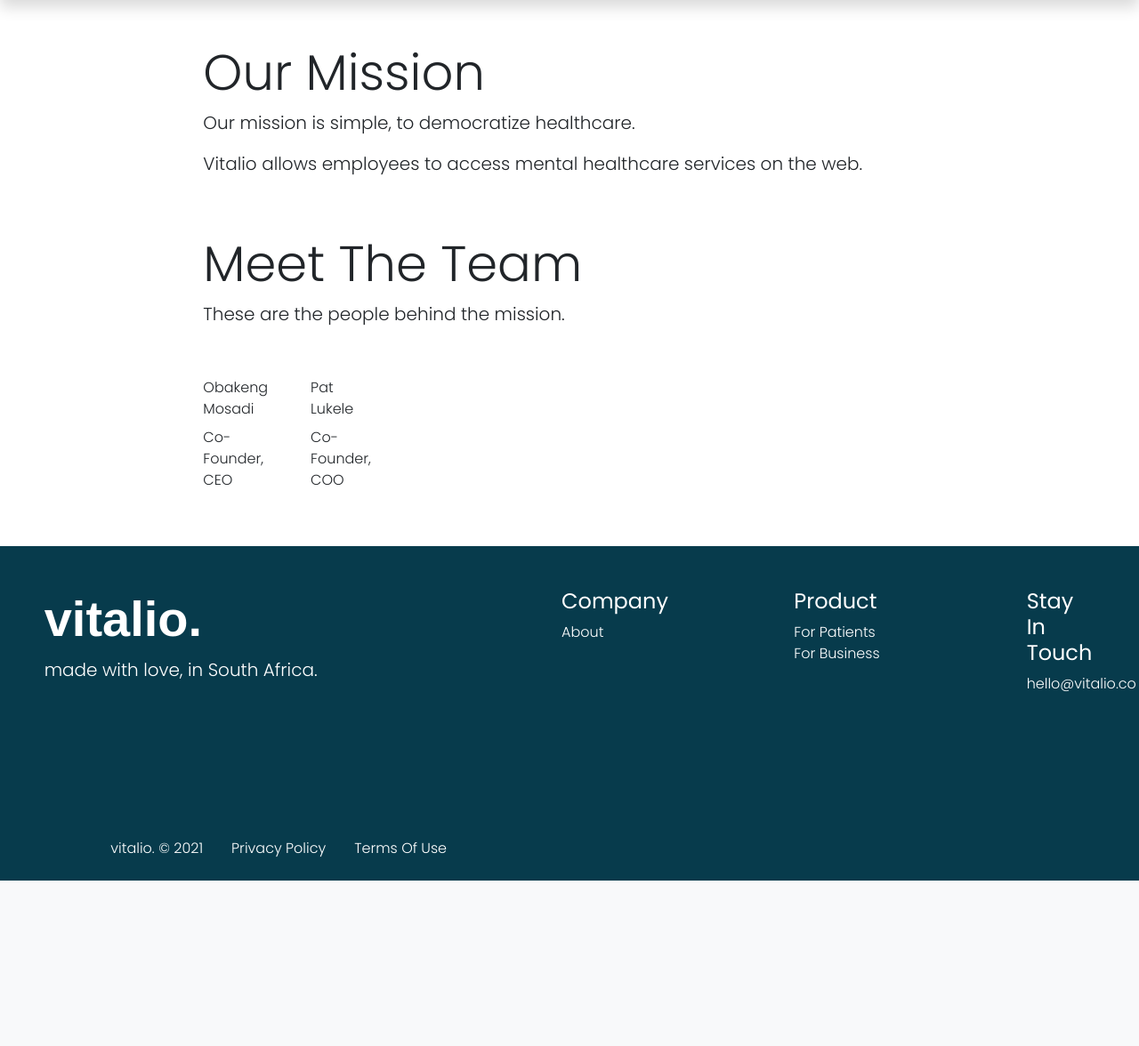
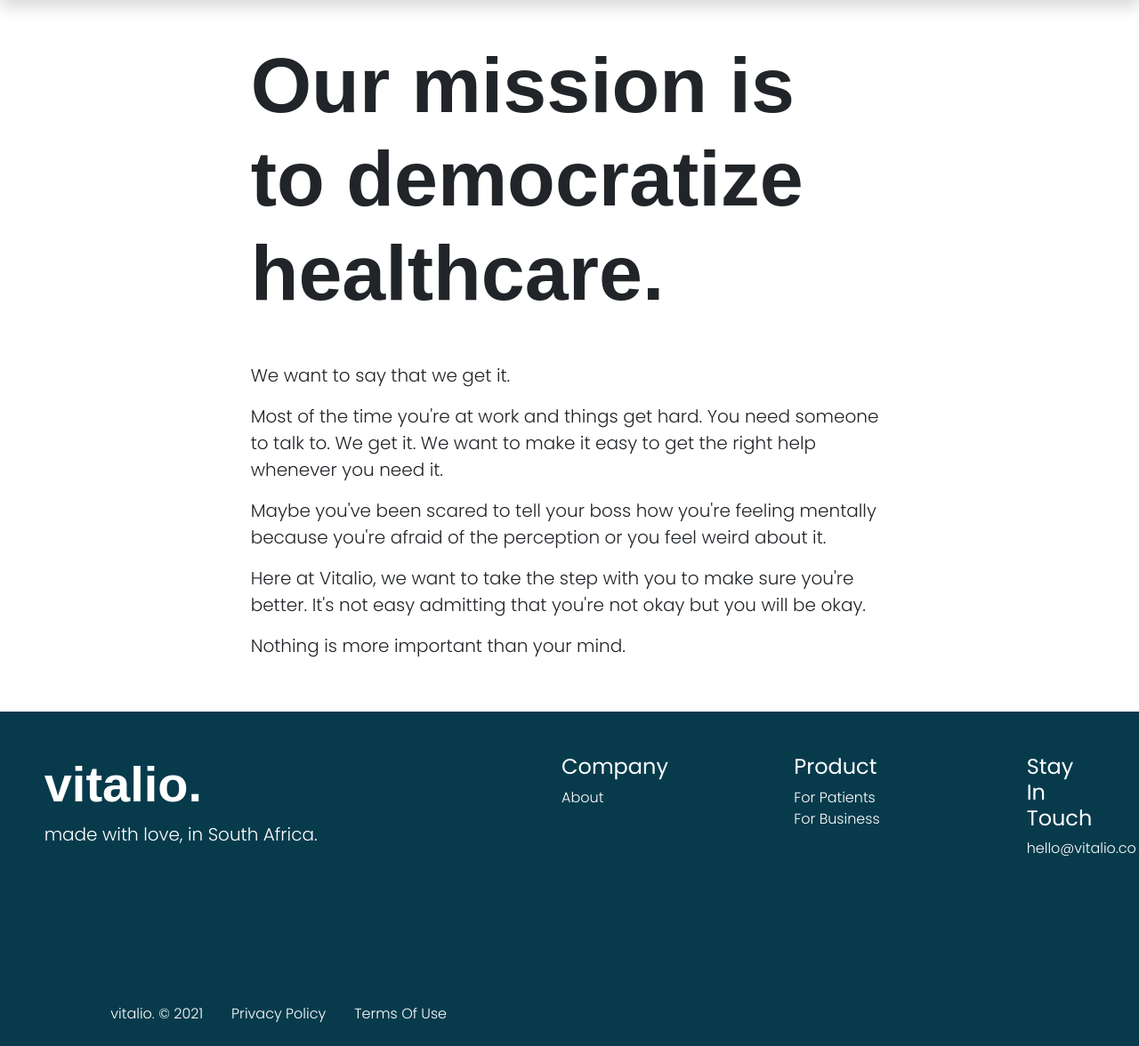
Before and after one commit to obakeng-develops/vitalio, a Django app: page /about in a window 1280 px wide. Shown: the part 74-1250 px from the top of the page at 89% size. Before the commit the page ends 1064 px from the top, so only its background shows below. Run offline with Django 3.2, Linux system fonts and the light colour scheme; some libraries are stand-ins or nearby versions.

Commit message:
Redesigned the about and pricing page. Added business and patients page.

```diff
--- a/vitalio/pages/static/css/pages.css
+++ b/vitalio/pages/static/css/pages.css
@@ -31,10 +31,30 @@ body {
     color: white;
     height: 40vh;
 }
+.about {
+    height: 100vh;
+}
+.business {
+    height: 80vh;
+}
+.talk {
+    height: 40vh;
+    color: #fff;
+}
+.patients {
+    height: 100vh;
+    color: #fff;
+}
+.pricing {
+    height: 80vh;
+}
 
 /* Footer */
 .footer-link {
-    color: white;
+    color: #fff;
+}
+.footer-link:hover {
+    color: #fff;
 }
 
 /* Background Styles */
--- a/vitalio/pages/templates/pages/about.html
+++ b/vitalio/pages/templates/pages/about.html
@@ -1,33 +1,25 @@
 {% extends 'pages/base.html' %}
 {% load static %}
 
-{% block title %} About Us {% endblock %}
+{% block title %} Our Mission {% endblock %}
 
 {% block content %}
-<section class="container-fluid">
-    <div class="row justify-content-center my-4 py-4">
-        <div class="col-md-8">
-            <h1 class="display-4 font-manrope">Our Mission</h1>
-            <p class="lead">Our mission is simple, to democratize healthcare.</p>
-            <p class="lead">Vitalio allows employees to access mental healthcare services on the web.</p>
-        </div>
-    </div>
+
+<section class="container-fluid about d-flex align-items-center">
     <div class="row justify-content-center">
-        <div class="col-md-8">
-            <h1 class="display-4 font-manrope">Meet The Team</h1>
-            <p class="lead">These are the people behind the mission.</p>
-            <div class="team d-flex  my-5">
-              <div class="person">
-                  <!-- <div class="image"><img src="{% static 'images/1581439187738.jpg' %}" class="image"></div> -->
-                  <div class="name my-2 font-manrope">Obakeng Mosadi</div>
-                  <div class="title font-montserrat">Co-Founder, CEO</div>
-              </div>
-              <div class="person mx-5">
-                <!-- <div class="image"><img src="{% static 'images/1583251569413.jpg' %}" class="image"></div> -->
-                <div class="name my-2 font-manrope">Pat Lukele</div>
-                <div class="title font-montserrat">Co-Founder, COO</div>
-              </div>
-            </div>
+        <div class="col-md-7">
+            <h1 class="display-2 font-manrope-bold">Our mission is to democratize healthcare.</h1>
+            <p class="lead mt-5">We want to say that we get it.</p>
+            <p class="lead">Most of the time you're at work and things get hard. You need someone to talk to.
+                We get it. We want to make it easy to get the right help whenever you need it.
+            </p>
+            <p class="lead">Maybe you've been scared to tell your boss how you're feeling mentally because
+                you're afraid of the perception or you feel weird about it.
+            </p>
+            <p class="lead">Here at Vitalio, we want to take the step with you to make sure you're better.
+                It's not easy admitting that you're not okay but you will be okay.
+            </p>
+            <p class="lead">Nothing is more important than your mind.</p>
         </div>
     </div>
 </section>
--- a/vitalio/pages/templates/pages/base.html
+++ b/vitalio/pages/templates/pages/base.html
@@ -29,8 +29,8 @@
         <div class="collapse navbar-collapse" id="navbarNavAltMarkup">
             <div class="navbar-nav ml-auto">
                 <a class="nav-link text-white" href="{% url 'about' %}">Mission</a>
-                <a class="nav-link text-white" href="#">Businesses</a>
-                <a class="nav-link text-white" href="#">Patients</a>
+                <a class="nav-link text-white" href="{% url 'business' %}">Businesses</a>
+                <a class="nav-link text-white" href="{% url 'patients' %}">Patients</a>
                 <a class="nav-link text-white" href="{% url 'pricing' %}">Pricing</a>
             </div>
         </div>
--- a/vitalio/pages/templates/pages/footer.html
+++ b/vitalio/pages/templates/pages/footer.html
@@ -7,14 +7,14 @@
         <div class="col-md-2 mx-4 my-5">
             <h4>Company</h4>
             <ul class="navbar-nav">
-                <li class="navbar-item">About</li>
+                <a href="{% url 'patients' %}" class="footer-link"><li class="navbar-item">About</li></a>
             </ul>
         </div>
         <div class="col-md-2 mx-4 my-5">
             <h4>Product</h4>
             <ul class="navbar-nav">
-                <li class="navbar-item">For Patients</li>
-                <li class="navbar-item">For Business</li>
+                <a href="{% url 'patients' %}" class="footer-link"><li class="navbar-item">For Patients</li></a>
+                <a href="{% url 'business' %}" class="footer-link"><li class="navbar-item">For Business</li></a>
             </ul>
         </div>
         <div class="col-md-1 mx-4 my-5">
--- a/vitalio/pages/urls.py
+++ b/vitalio/pages/urls.py
@@ -2,11 +2,13 @@
 from django.urls import path
 
 # Views
-from .views import home, about, pricing, demo
+from .views import home, about, pricing, demo, business, patients
 
 urlpatterns = [
     path('', home, name="home"),
     path('about', about, name="about"),
     path('pricing', pricing, name="pricing"),
-    path('demo', demo, name="demo")
+    path('demo', demo, name="demo"),
+    path('business', business, name="business"),
+    path('patients', patients, name="patients")
 ]
--- a/vitalio/pages/views.py
+++ b/vitalio/pages/views.py
@@ -12,3 +12,9 @@ def pricing(request):
 
 def demo(request):
     return render(request, "pages/demo.html")
+
+def business(request):
+    return render(request, "pages/business.html")
+
+def patients(request):
+    return render(request, "pages/patients.html")
--- a/vitalio/vitalio/settings.py
+++ b/vitalio/vitalio/settings.py
@@ -17,7 +17,7 @@ BASE_DIR = os.path.dirname(os.path.dirname(os.path.abspath(__file__)))
 SECRET_KEY = os.environ.get("SECRET_KEY")
 
 # SECURITY WARNING: don't run with debug turned on in production!
-DEBUG = False
+DEBUG = True
 
 # ALLOWED_HOSTS = os.environ.get("DJANGO_ALLOWED_HOSTS").split(" ")
 ALLOWED_HOSTS = ["*"]
```
Also changed, not shown: vitalio/pages/templates/pages/business.html (added, +52 -0 lines), vitalio/pages/templates/pages/patients.html (added, +52 -0 lines), vitalio/pages/templates/pages/pricing.html (+14 -14 lines), vitalio/pages/static/images/danielle.jpg (added).
